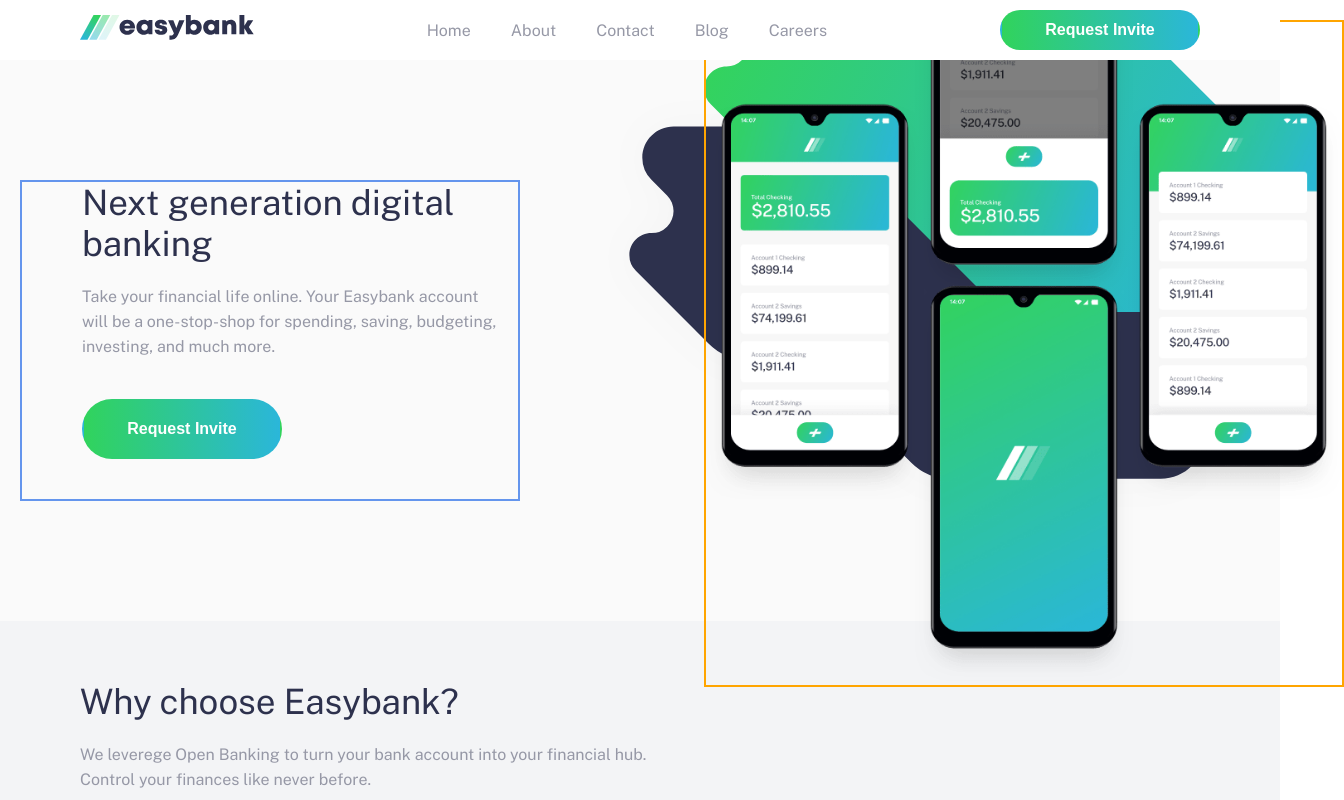
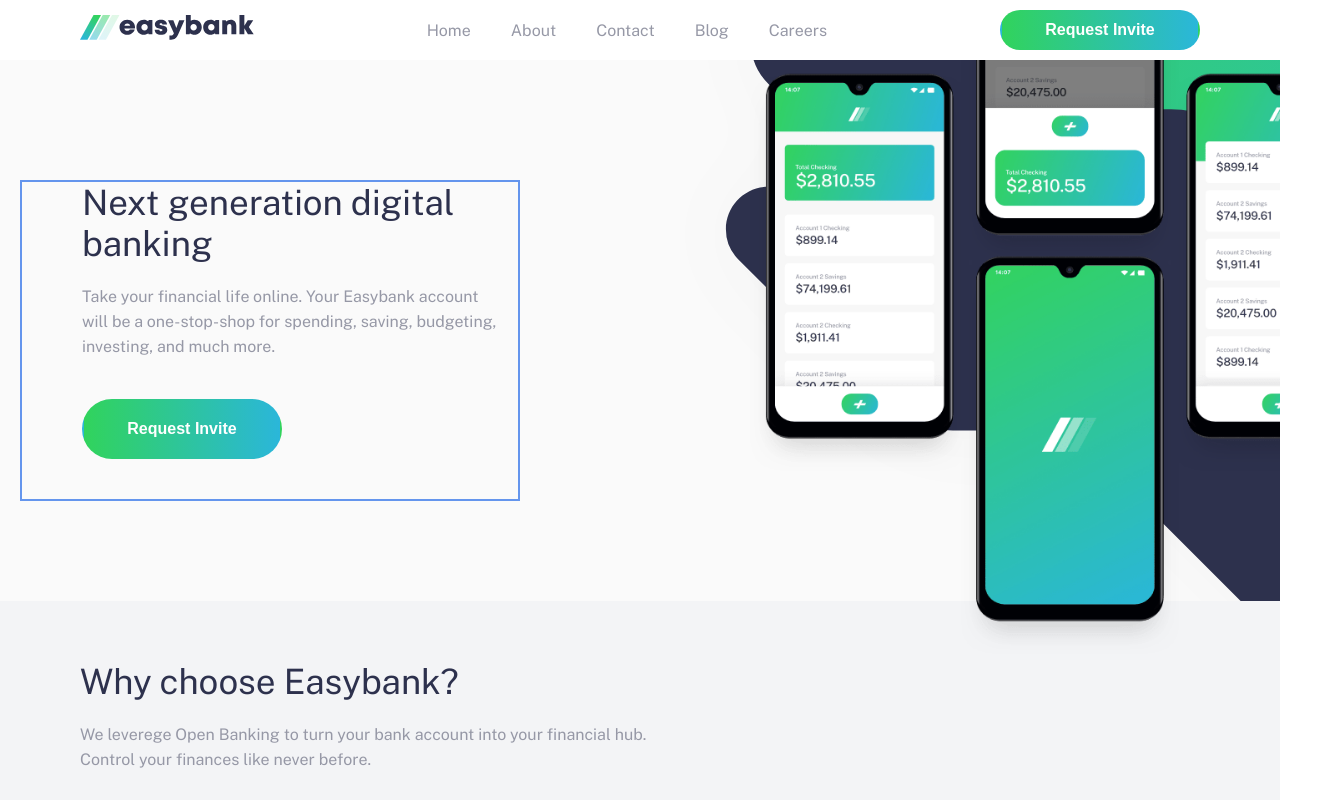
Before and after one commit to F-Agata/easybank, a React (Create React App) app: page / in a window 1280 px wide. Shown: the top 800 px of the page, 1344 px wide, since content can reach past the window. Built offline with nearby package versions, Linux system fonts and the light colour scheme.

Commit message:
fixed Header's  bacground

```diff
--- a/src/scss/_Header.scss
+++ b/src/scss/_Header.scss
@@ -17,20 +17,25 @@
     @media (min-width: 992px) {
         max-width: 1440px;
 
-        flex-direction: reverse;
+        flex-direction: row;
 
         background: hsl(0, 0%, 98%) url("../img/bg-intro-desktop.svg") no-repeat ;
         //background-size: 80%;
-        background-position-x: right;
-        background-position-y: -100px;
-        background-size: contain;
+        //background-position-x: 120%;
+        //background-position-y: -100px;
+        //background-position-y: 120%;
+        //background-size: contain;
+        //background-size-y: 30%;
+        //background-size-x: 30%;
+        background-size: auto 200%;
+        background-position: 650px -400px;
+        //background-size: clamp(1000px, 80%, 1500px) auto;
 
         position: relative;
 
         //overflow-y: visible;
         //overflow-x: hidden;
         overflow: visible;
-
 
 
     }
@@ -42,16 +47,17 @@
     margin: 0 auto;
     width: 98%;
     align-self: center;
-    border: 2px solid orange;
+    //border: 2px solid orange;
 
     @media (min-width: 992px) {
         width: 50%;
         margin-right: 0px;
         padding-right: 0px;
         position: absolute;
-        left: 55%;
-        top: -40px;
-        overflow-y: auto;
+        right:  0;
+       top: 0;
+
+        overflow-y: visible;
         //overflow-x: auto;
         z-index: 2;
 
@@ -64,11 +70,10 @@
     margin-top: -120px;
 
     @media (min-width: 992px) {
-        //margin-right: -240px;
+        margin-right: -220px;
+        margin-top: -190px;
+
     }
-    /*//height: 100%;*/
-
-
 }
 
 
@@ -86,7 +91,7 @@
         flex-grow: 1;
         padding-left: 60px;
         margin-top: 120px;
-        margin-bottom: 120px;
+        margin-bottom: 100px;
         padding-right: 10px;
         text-align: left;
     }
```
